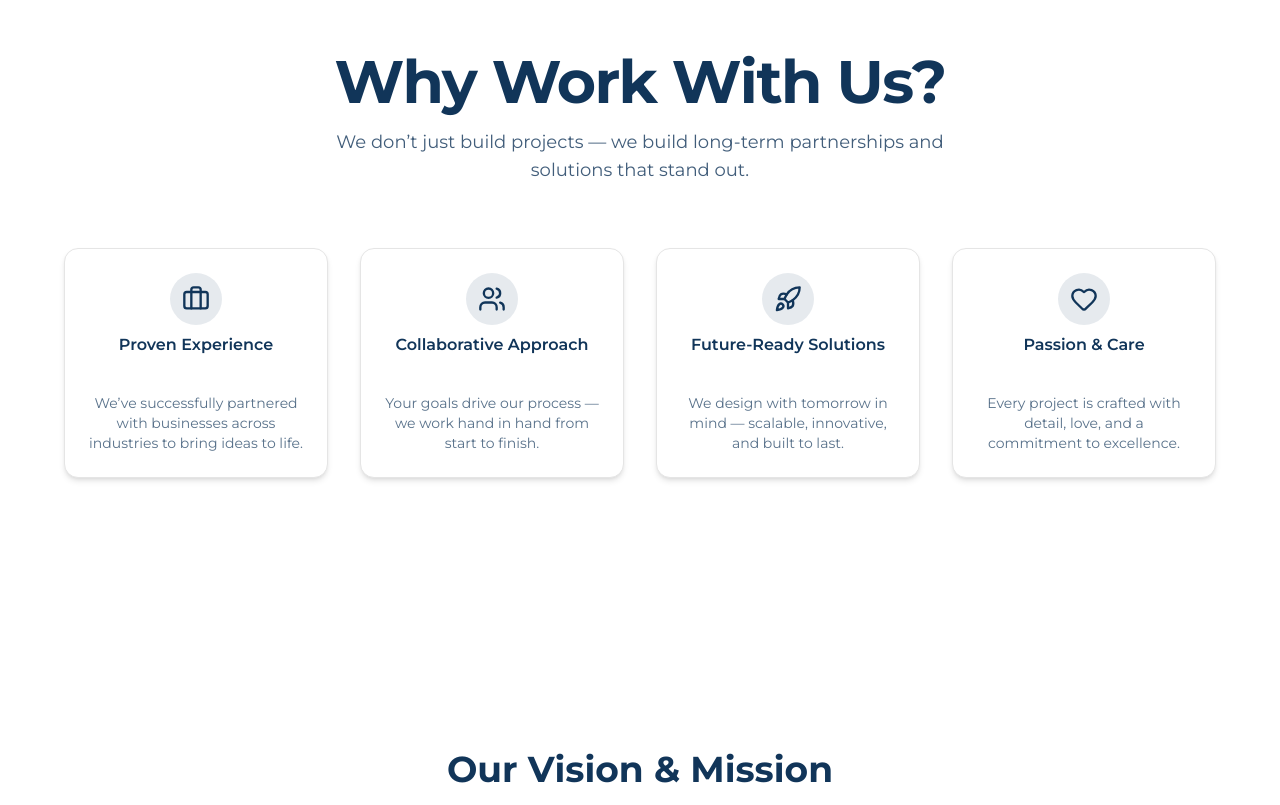
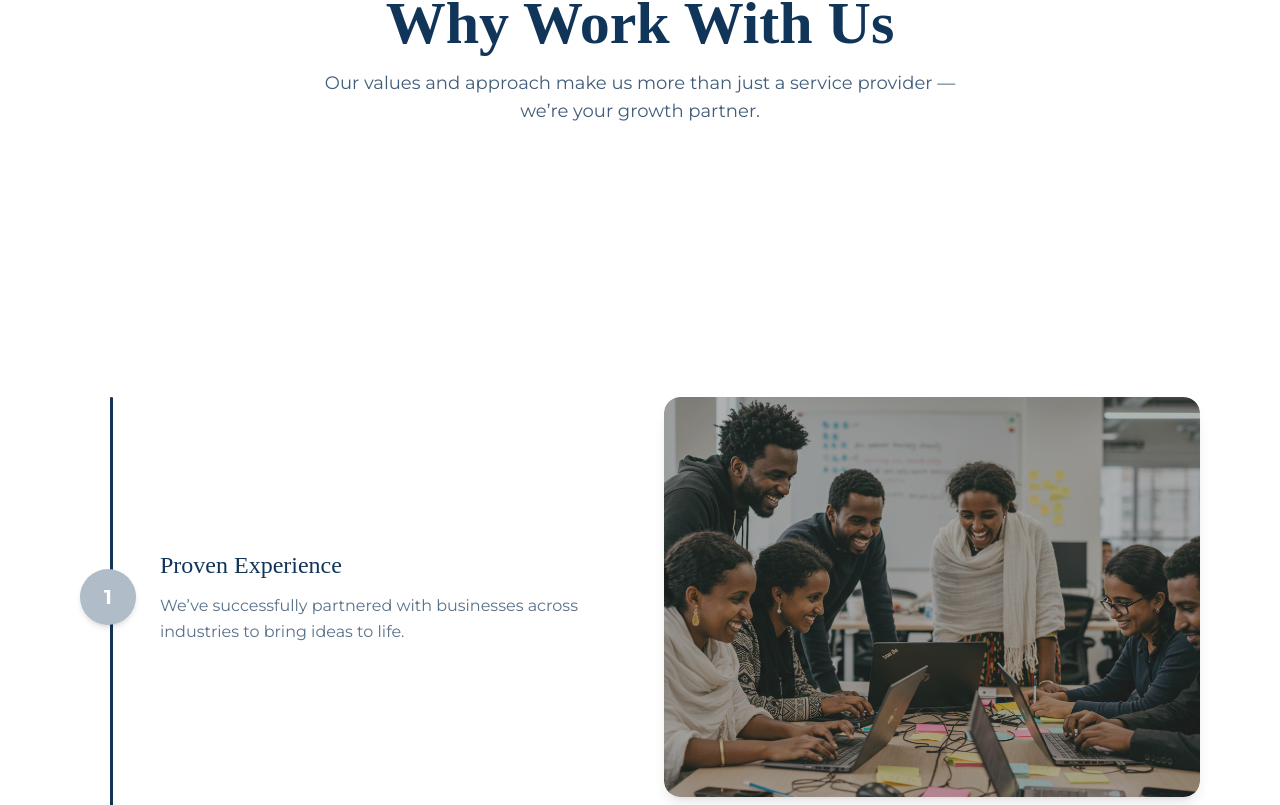
Before and after one commit to AndroSolutionsPersonal/Andro-Website, a Next.js app: page /about in a window 1280 px wide. Shown: the part 935-1740 px from the top of the page. Built offline with nearby package versions, Linux system fonts and the light colour scheme; a web font is replaced by a local one.

Commit message:
better why us page

```diff
--- a/components/WhyUs2.js
+++ b/components/WhyUs2.js
@@ -1,105 +1,136 @@
 "use client";
 
-import { motion, useAnimation } from "framer-motion";
-import { useInView } from "react-intersection-observer";
-import { useEffect } from "react";
-import { Card } from "@/components/ui/card";
-import { Briefcase, Users, Rocket, Heart } from "lucide-react";
+import { useRef } from "react";
+import { motion, useScroll, useTransform } from "framer-motion";
+import Image from "next/image";
 
-const features = [
+// 🖼️ Import images
+import experienceImg from "@/assets/MV.png";
+import collaborativeImg from "@/assets/MV.png";
+import futureImg from "@/assets/MV.png";
+import passionImg from "@/assets/MV.png";
+
+const reasons = [
     {
-        icon: <Briefcase className="w-7 h-7 text-[#113559]" />,
+        num: 1,
         title: "Proven Experience",
         desc: "We’ve successfully partnered with businesses across industries to bring ideas to life.",
+        img: experienceImg,
     },
     {
-        icon: <Users className="w-7 h-7 text-[#113559]" />,
+        num: 2,
         title: "Collaborative Approach",
         desc: "Your goals drive our process — we work hand in hand from start to finish.",
+        img: collaborativeImg,
     },
     {
-        icon: <Rocket className="w-7 h-7 text-[#113559]" />,
+        num: 3,
         title: "Future-Ready Solutions",
         desc: "We design with tomorrow in mind — scalable, innovative, and built to last.",
+        img: futureImg,
     },
     {
-        icon: <Heart className="w-7 h-7 text-[#113559]" />,
+        num: 4,
         title: "Passion & Care",
         desc: "Every project is crafted with detail, love, and a commitment to excellence.",
+        img: passionImg,
     },
 ];
 
-const fadeUp = {
-    hidden: { opacity: 0, y: 40 },
-    visible: { opacity: 1, y: 0, transition: { duration: 0.6, ease: "easeOut" } },
-};
+export default function WhyUsScroll() {
+    const ref = useRef(null);
+    const { scrollYProgress } = useScroll({
+        target: ref,
+        offset: ["start start", "end end"],
+    });
 
-const WhyUs = () => {
-    const [ref, inView] = useInView({ threshold: 0.2, triggerOnce: false });
-    const controls = useAnimation();
+    // Hook-safe transforms (fixed number of reasons)
+    const makeTransform = (index) => {
+        const start = index / reasons.length;
+        const end = (index + 1) / reasons.length;
+        return {
+            fill: useTransform(scrollYProgress, [start, end], ["#B0BCC8", "#113559"]),
+            opacity: useTransform(scrollYProgress, [start, end], [0.9, 1]),
+        };
+    };
 
-    useEffect(() => {
-        if (inView) {
-            controls.start("visible");
-        } else {
-            controls.start("hidden");
-        }
-    }, [inView, controls]);
+    const transforms = [
+        makeTransform(0),
+        makeTransform(1),
+        makeTransform(2),
+        makeTransform(3),
+    ];
 
     return (
         <section
             ref={ref}
-            className="relative min-h-screen flex items-center py-24 px-6 overflow-hidden"
+            className="relative flex flex-col gap-32 lg:gap-48 py-32 px-6 lg:px-20 bg-white overflow-hidden"
         >
-            <div className="relative z-10 max-w-6xl mx-auto w-full text-center">
-                <motion.h2
-                    initial="hidden"
-                    animate={controls}
-                    variants={fadeUp}
-                    className="text-4xl md:text-6xl font-bold tracking-tight text-[#113559]"
-                >
-                    Why Work With Us?
-                </motion.h2>
+            {/* Header */}
+            <div className="text-center mb-20">
+                <h2 className="text-5xl md:text-6xl font-[Gilmer] font-bold text-[#113559]">
+                    Why Work With Us
+                </h2>
+                <p className="text-lg mt-4 text-[#113559]/80 font-[Montserrat] max-w-2xl mx-auto">
+                    Our values and approach make us more than just a service provider — we’re your growth partner.
+                </p>
+            </div>
 
-                <motion.p
-                    initial="hidden"
-                    animate={controls}
-                    variants={fadeUp}
-                    transition={{ delay: 0.2 }}
-                    className="mt-4 text-lg text-[#113559]/80 max-w-2xl mx-auto"
-                >
-                    We don’t just build projects — we build long-term partnerships and solutions
-                    that stand out.
-                </motion.p>
+            {/* Timeline and content */}
+            <div className="relative">
+                {/* Animated vertical line — perfectly centered with circles */}
+                <motion.div
+                    style={{
+                        scaleY: scrollYProgress,
+                        originY: 0,
+                        backgroundColor: "#113559",
+                    }}
+                    className="absolute md:left-[30px] left-[20px] top-0 w-[3px] h-full rounded-full"
+                />
 
-                <div className="mt-16 grid gap-8 sm:grid-cols-2 lg:grid-cols-4">
-                    {features.map((f, i) => (
-                        <motion.div
-                            key={i}
-                            initial="hidden"
-                            animate={controls}
-                            variants={fadeUp}
-                            transition={{ delay: 0.3 + i * 0.2 }}
+                <div className="flex flex-col gap-32 relative">
+                    {reasons.map((r, i) => (
+                        <div
+                            key={r.num}
+                            className="relative flex flex-col lg:flex-row items-center gap-12"
                         >
-                            <Card className="group relative flex flex-col items-center text-center p-6 rounded-xl bg-white shadow-md hover:shadow-xl transition-all duration-500 cursor-pointer">
-                                {/* Icon + Title grouped */}
-                                <div className="flex flex-col items-center space-y-2 transition-transform duration-500 group-hover:-translate-y-1">
-                                    <div className="p-3 rounded-full bg-[#113559]/10 group-hover:rotate-6 transition-transform duration-500">
-                                        {f.icon}
-                                    </div>
-                                    <h3 className="text-md font-semibold text-[#113559]">{f.title}</h3>
+                            {/* LEFT — Number & Text */}
+                            <div className="relative flex items-center gap-6 w-full lg:w-1/2">
+                                <motion.div
+                                    style={{ backgroundColor: transforms[i].fill }}
+                                    className="w-14 h-14 rounded-full flex items-center justify-center text-white font-bold text-xl shadow-md relative z-10"
+                                >
+                                    {r.num}
+                                </motion.div>
+
+                                <div>
+                                    <h3 className="text-2xl font-[Gilmer] text-[#113559]">
+                                        {r.title}
+                                    </h3>
+                                    <p className="mt-3 text-[#113559]/70 font-[Montserrat] leading-relaxed max-w-md">
+                                        {r.desc}
+                                    </p>
                                 </div>
-                                {/* Description (no empty space before hover) */}
-                                <p className="mt-3 text-sm text-[#113559]/70 opacity-100 max-h-20 group-hover:text-[#113559] transition-colors duration-500">
-                                    {f.desc}
-                                </p>
-                            </Card>
-                        </motion.div>
+                            </div>
+
+                            {/* RIGHT — Clean Image only */}
+                            <motion.div
+                                style={{ opacity: transforms[i].opacity }}
+                                className="relative w-full lg:w-1/2 h-[300px] lg:h-[400px] overflow-hidden rounded-2xl shadow-lg"
+                            >
+                                <Image
+                                    src={r.img}
+                                    alt={r.title}
+                                    fill
+                                    className="object-cover rounded-2xl brightness-[0.7] transition-all duration-700"
+                                    sizes="(max-width: 768px) 100vw, 50vw"
+                                    priority={i === 0}
+                                />
+                            </motion.div>
+                        </div>
                     ))}
                 </div>
             </div>
         </section>
     );
-};
-
-export default WhyUs;
+}
```
